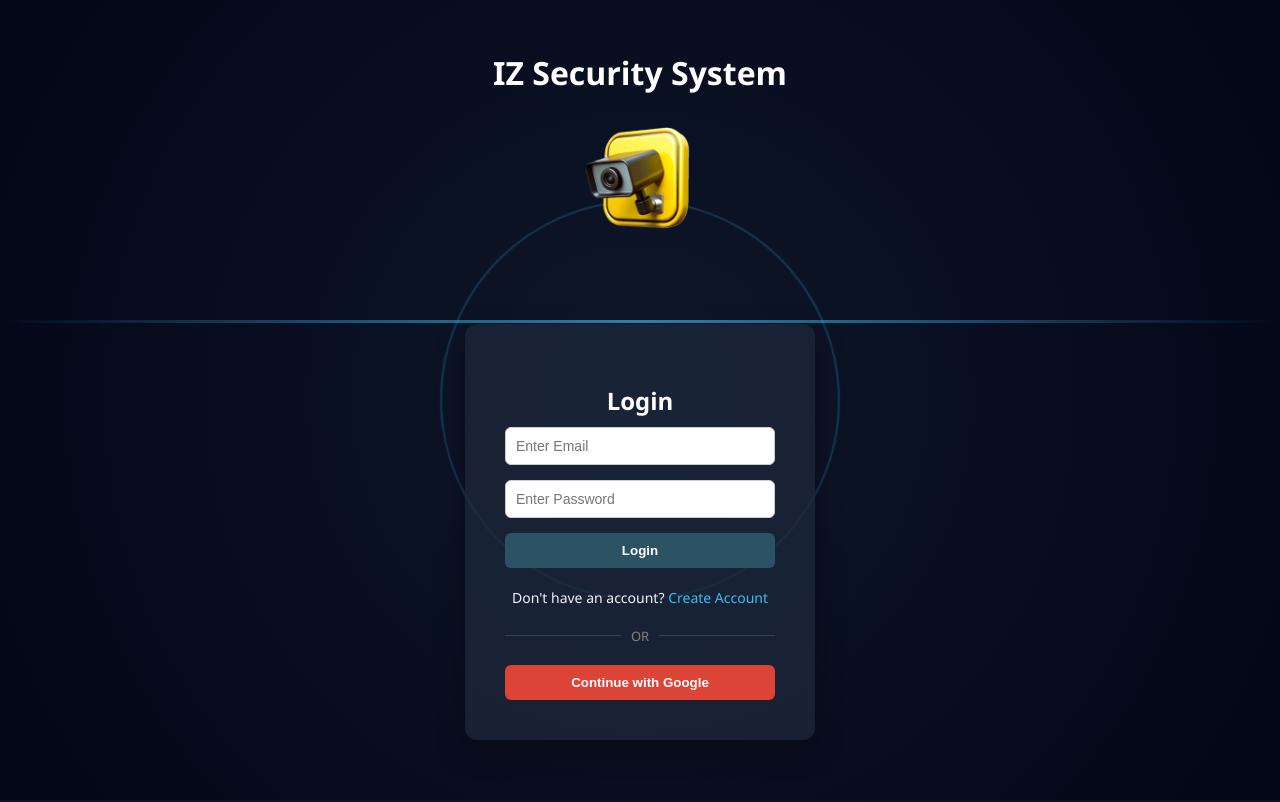
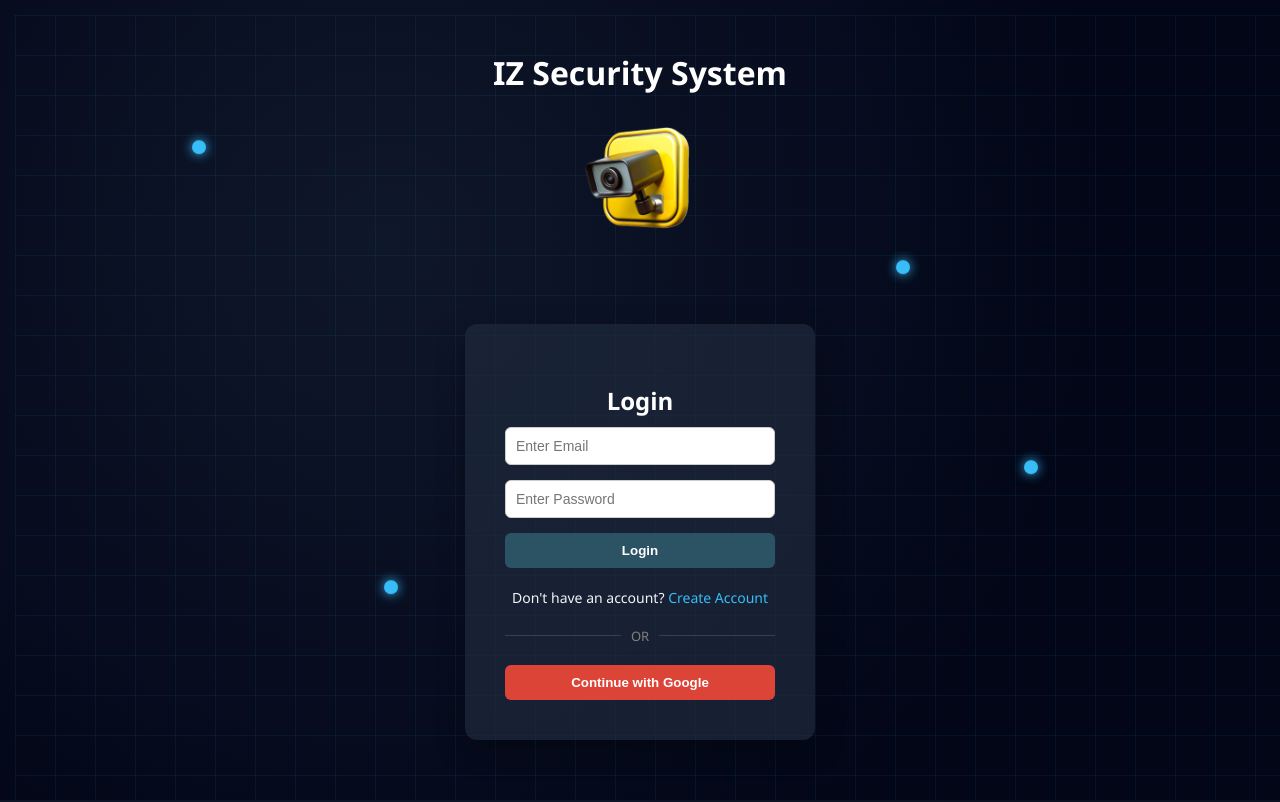
Before and after one commit to NehanShaikh/IZ_shop, a React (Create React App) app in the folder iz-security-frontend/: page /login in a window 1280 px wide. Shown: the top 802 px of the page. Built offline with nearby package versions, Linux system fonts and the light colour scheme.

Commit message:
first commit

```diff
--- a/iz-security-frontend/src/App.css
+++ b/iz-security-frontend/src/App.css
@@ -1228,54 +1228,67 @@ html, body {
 }
 
 /* ================= CCTV BACKGROUND ANIMATION ================= */
+/* ================= AI SECURITY BACKGROUND ================= */
 
 .login-page {
   position: relative;
   overflow: hidden;
 }
 
-/* Background Layer */
-.cctv-bg {
+/* Main background */
+.ai-bg {
   position: absolute;
   inset: 0;
-  background: radial-gradient(circle at center, #0f172a 0%, #020617 100%);
+  background: radial-gradient(circle at 30% 30%, #0f172a, #020617 70%);
   z-index: 0;
 }
 
-/* Moving Scan Line */
-.scan-line {
+/* Soft animated grid */
+.grid-overlay {
   position: absolute;
-  width: 100%;
-  height: 3px;
-  background: linear-gradient(to right, transparent, #38bdf8, transparent);
-  animation: scanMove 4s linear infinite;
-  opacity: 0.7;
+  inset: 0;
+  background-image:
+    linear-gradient(rgba(56,189,248,0.08) 1px, transparent 1px),
+    linear-gradient(90deg, rgba(56,189,248,0.08) 1px, transparent 1px);
+  background-size: 40px 40px;
+  animation: gridMove 15s linear infinite;
 }
 
-@keyframes scanMove {
-  0% { top: 0%; }
-  100% { top: 100%; }
+@keyframes gridMove {
+  0% { transform: translate(0,0); }
+  100% { transform: translate(40px,40px); }
 }
 
-/* Radar Circle */
-.radar {
+/* Floating glowing sensors */
+.sensor {
   position: absolute;
-  width: 400px;
-  height: 400px;
-  border: 2px solid rgba(56, 189, 248, 0.2);
+  width: 14px;
+  height: 14px;
+  background: #38bdf8;
   border-radius: 50%;
-  top: 50%;
-  left: 50%;
-  transform: translate(-50%, -50%);
-  animation: rotateRadar 8s linear infinite;
+  box-shadow: 0 0 15px #38bdf8;
+  animation: float 6s ease-in-out infinite alternate,
+             pulse 2s infinite;
 }
 
-@keyframes rotateRadar {
-  0% { transform: translate(-50%, -50%) rotate(0deg); }
-  100% { transform: translate(-50%, -50%) rotate(360deg); }
+/* Different positions */
+.s1 { top: 20%; left: 15%; }
+.s2 { top: 60%; left: 80%; }
+.s3 { top: 75%; left: 30%; }
+.s4 { top: 35%; left: 70%; }
+
+@keyframes float {
+  0% { transform: translateY(0px); }
+  100% { transform: translateY(-20px); }
 }
 
-/* Make login content above animation */
+@keyframes pulse {
+  0% { box-shadow: 0 0 10px #38bdf8; }
+  50% { box-shadow: 0 0 25px #38bdf8; }
+  100% { box-shadow: 0 0 10px #38bdf8; }
+}
+
+/* Keep content above background */
 .login-header,
 .login-center {
   position: relative;
--- a/iz-security-frontend/src/pages/Login.js
+++ b/iz-security-frontend/src/pages/Login.js
@@ -80,10 +80,15 @@ function Login({ setUser }) {
   return (
     <div className="login-page">
 
-      {/* 🔥 CCTV Animated Background */}
-      <div className="cctv-bg">
-        <div className="scan-line"></div>
-        <div className="radar"></div>
+      {/* 🔥 AI Security Animated Background */}
+      <div className="ai-bg">
+        <div className="grid-overlay"></div>
+
+        {/* Floating sensor dots */}
+        <span className="sensor s1"></span>
+        <span className="sensor s2"></span>
+        <span className="sensor s3"></span>
+        <span className="sensor s4"></span>
       </div>
 
       <div className="login-header">
```
